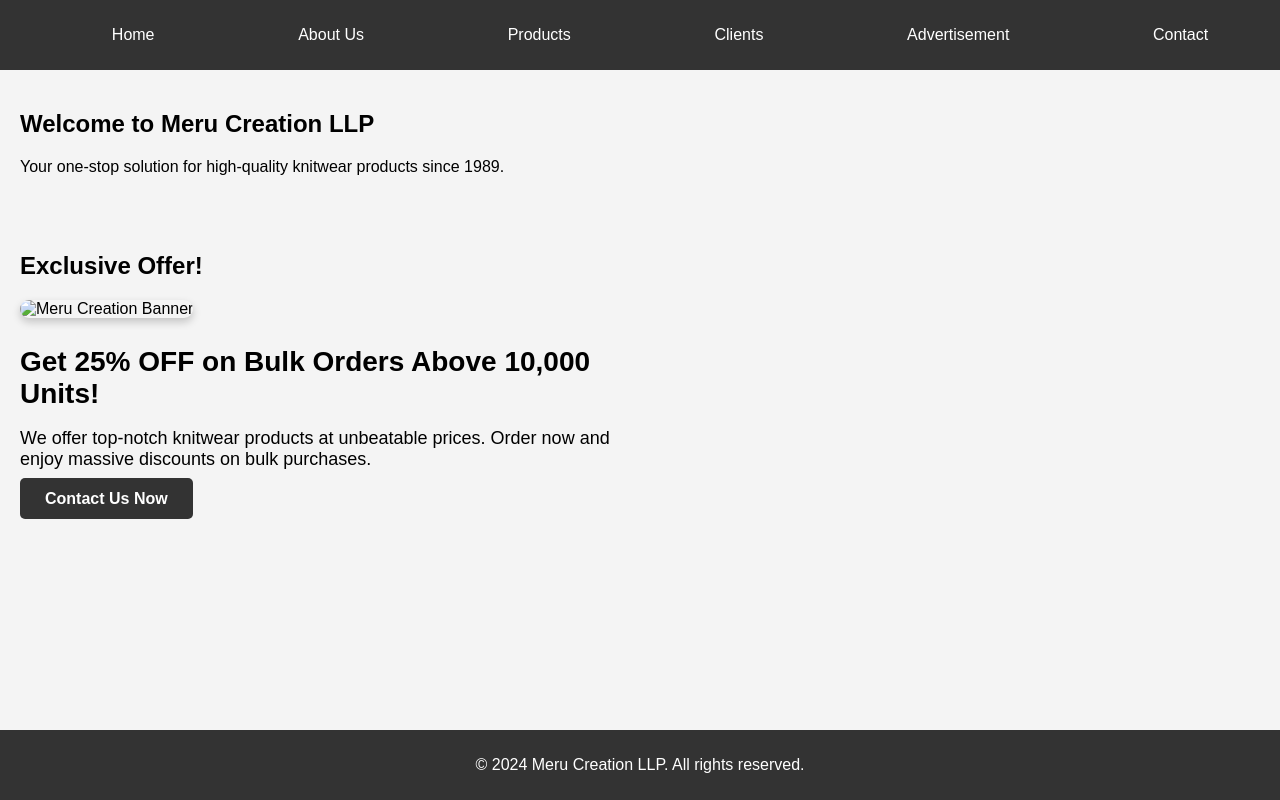
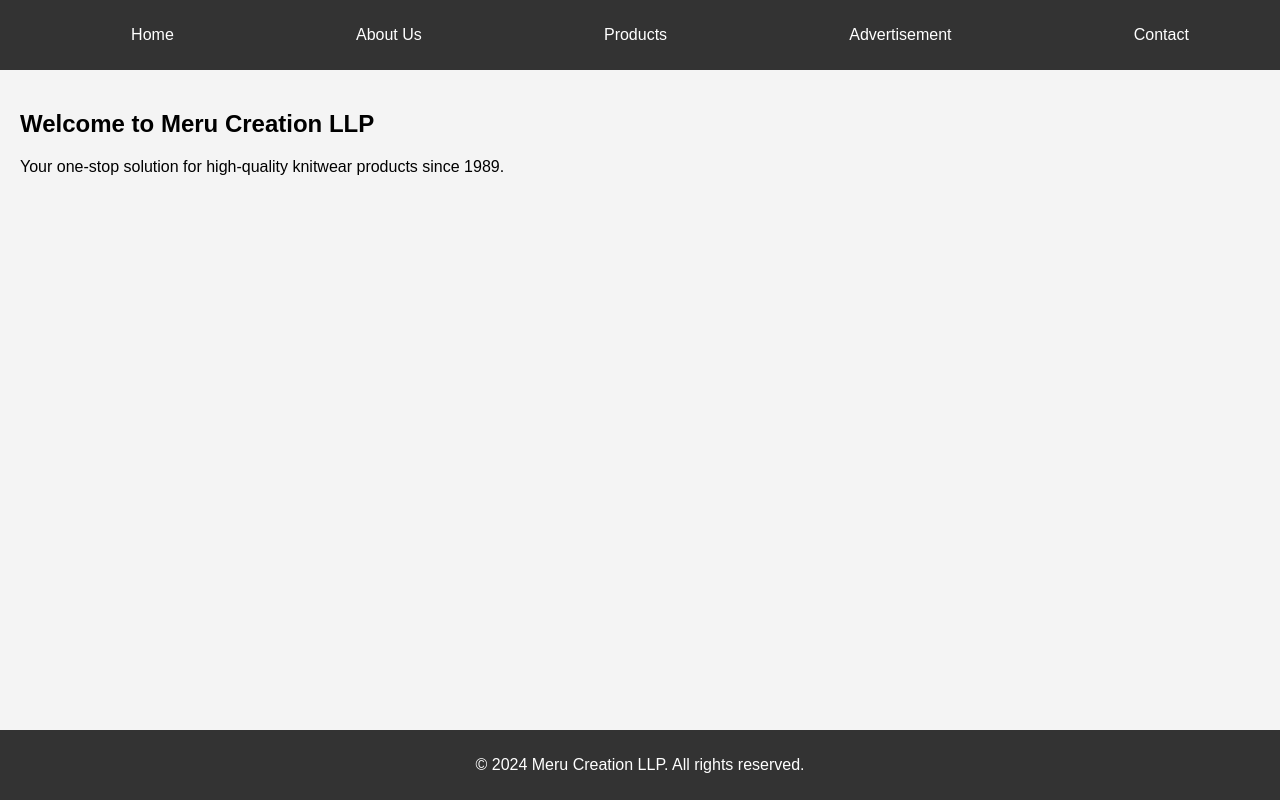
Before and after one commit to AasthaSharma1809/Project, a plain HTML site: page index.html in a window 1280 px wide. Drawn offline with Linux system fonts and the light colour scheme.

Commit message:
Update index.html

```diff
--- a/index.html
+++ b/index.html
@@ -10,34 +10,18 @@
     <header>
         <nav>
             <ul>
-                <li><a href="#home">Home</a></li>
-                <li><a href="#about">About Us</a></li>
-                <li><a href="#products">Products</a></li>
-                <li><a href="#clients">Clients</a></li>
-                <li><a href="#advertisement">Advertisement</a></li>
-                <li><a href="#contact">Contact</a></li>
+                <li><a href="index.html" class="nav-link">Home</a></li>
+                <li><a href="about.html" class="nav-link">About Us</a></li>
+                <li><a href="products.html" class="nav-link">Products</a></li>
+                <li><a href="advertisement.html" class="nav-link">Advertisement</a></li>
+                <li><a href="contact.html" class="nav-link">Contact</a></li>
             </ul>
         </nav>
     </header>
 
-    <section id="home">
+    <section id="home" class="fade-in">
         <h1>Welcome to Meru Creation LLP</h1>
         <p>Your one-stop solution for high-quality knitwear products since 1989.</p>
-    </section>
-
-    <!-- Existing Sections -->
-
-    <!-- Advertisement Section -->
-    <section id="advertisement">
-        <h2>Exclusive Offer!</h2>
-        <div class="ad-banner">
-            <img src="your-image.jpg" alt="Meru Creation Banner" class="ad-image">
-            <div class="ad-text">
-                <h3>Get 25% OFF on Bulk Orders Above 10,000 Units!</h3>
-                <p>We offer top-notch knitwear products at unbeatable prices. Order now and enjoy massive discounts on bulk purchases.</p>
-                <a href="#contact" class="cta-button">Contact Us Now</a>
-            </div>
-        </div>
     </section>
 
     <footer>
```
